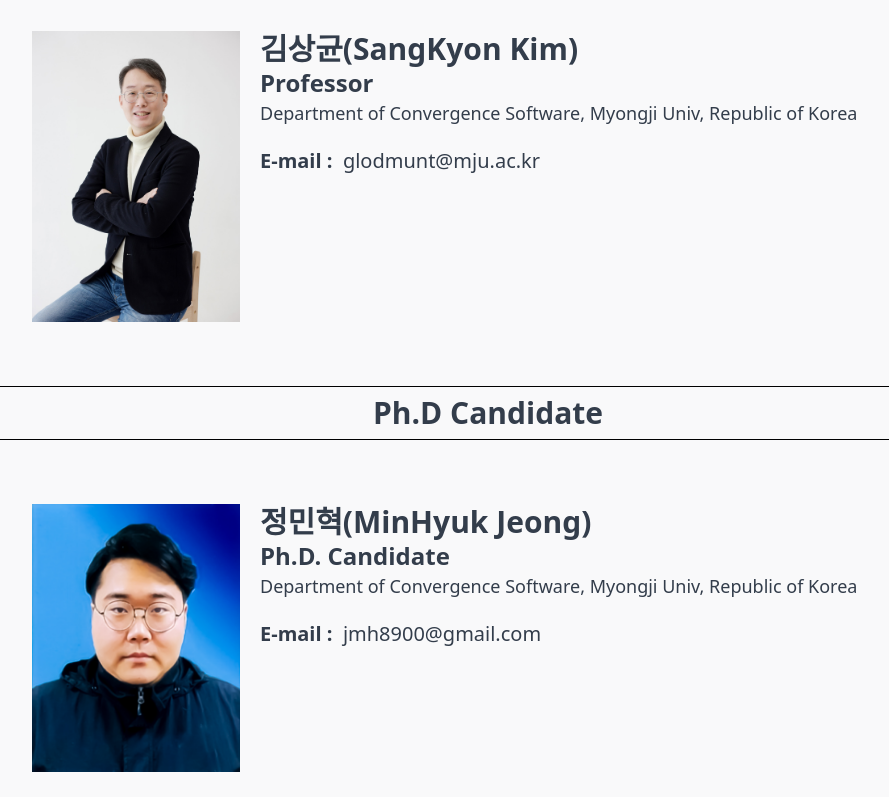
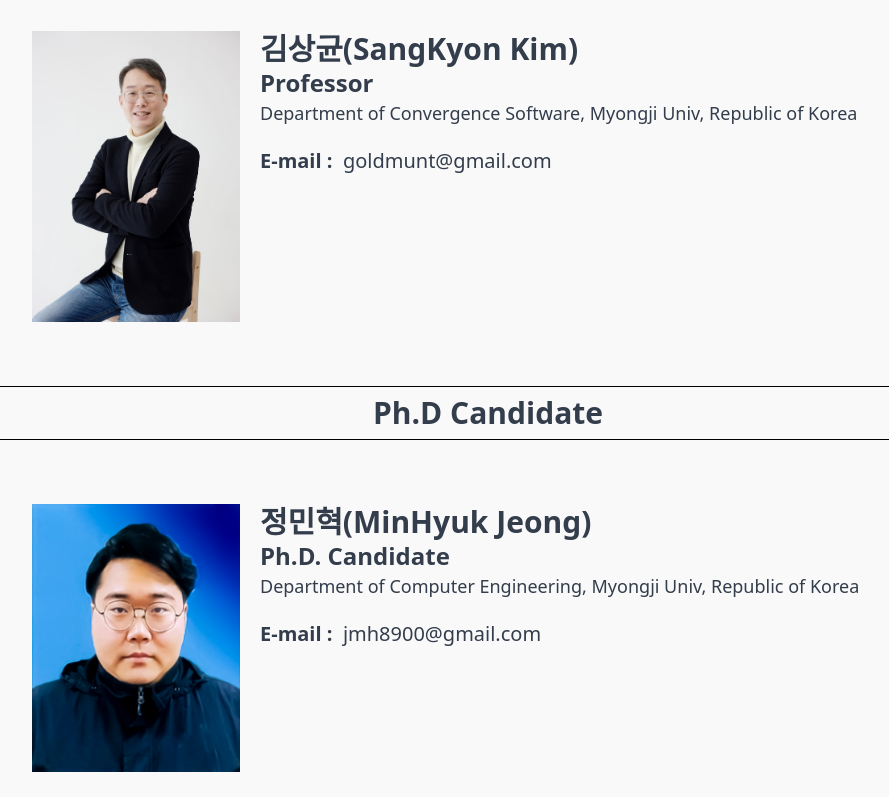
Before and after one commit to UXMUnderGraduate/UXM-Lab-FE, a Next.js app in the folder Next_v1/: page /members in a window 1280 px wide. Shown: the part 395-1192 px from the top of the page, without its empty margins (152-1041 px from the left). Built offline with nearby package versions, Linux system fonts and the light colour scheme.

Commit message:
Chore : image 변경

```diff
--- a/Next_v1/src/components/members/CardItemv2.tsx
+++ b/Next_v1/src/components/members/CardItemv2.tsx
@@ -2,11 +2,16 @@ import Image from 'next/image';
 import React, { FC } from 'react';
 
 interface CardItemv2Props {
+  id?: number;
   img: string;
   nameKr: string;
-  nameEn: string;
-  email: string;
-  position: string;
+  nameEn?: string;
+  email?: string;
+  position?: string;
+  affiliation?: string;
+  isAlumni?: boolean;
+  researchField?: string;
+  degree?: string;
 }
 
 const CardItemv2: FC<CardItemv2Props> = (props) => {
@@ -16,7 +21,7 @@ const CardItemv2: FC<CardItemv2Props> = (props) => {
       <div className="sm:pl-5 sm:pt-0 pt-3">
         <h1 className="font-black text-xl sm:text-3xl">{props.nameKr + '(' + props.nameEn + ')'}</h1>
         <h2 className="font-bold sm:text-2xl">{props.position}</h2>
-        <h4 className=" font-medium sm:mb-5 sm:text-lg">Department of Convergence Software, Myongji Univ, Republic of Korea</h4>
+        <h4 className=" font-medium sm:mb-5 sm:text-lg">{props.affiliation}</h4>
         <div className="flex">
           <span className="font-bold sm:text-xl">E-mail : &nbsp;</span>
           <span>
--- a/Next_v1/src/components/members/CardList.tsx
+++ b/Next_v1/src/components/members/CardList.tsx
@@ -22,10 +22,10 @@ const dummy = [
     id: 1, //index
     nameEn: 'SangKyon Kim',
     nameKr: '김상균',
-    affiliation: 'Myongji Univ', //소속기관
+    affiliation: 'Department of Convergence Software, Myongji Univ, Republic of Korea', //소속기관
     isAlumni: false,
     researchField: 'BlockChain', //연구분야
-    email: 'glodmunt@mju.ac.kr',
+    email: 'goldmunt@gmail.com',
     degree: 'Professor',
     img: '/images/professor.jpeg',
   },
@@ -33,7 +33,7 @@ const dummy = [
     id: 2, //index
     nameEn: 'MinHyuk Jeong',
     nameKr: '정민혁',
-    affiliation: 'Myongji Univ', //소속기관
+    affiliation: 'Department of Computer Engineering, Myongji Univ, Republic of Korea', //소속기관
     isAlumni: false,
     researchField: '없는디..', //연구분야
     email: 'jmh8900@gmail.com',
@@ -44,7 +44,7 @@ const dummy = [
     id: 3, //index
     nameEn: 'Heesoo Choi',
     nameKr: '최희수',
-    affiliation: 'Myongji Univ', //소속기관
+    affiliation: 'Department of Convergence Software, Myongji Univ, Republic of Korea', //소속기관
     isAlumni: false,
     researchField: '없는디..', //연구분야
     email: 'cocamon85@gmail.com',
@@ -55,7 +55,7 @@ const dummy = [
     id: 4, //index
     nameEn: 'Minsu Kim',
     nameKr: '김민수',
-    affiliation: 'Myongji Univ', //소속기관
+    affiliation: 'Department of Convergence Software, Myongji Univ, Republic of Korea', //소속기관
     isAlumni: false,
     researchField: '없는디..', //연구분야
     email: 'minsu020302@gmail.com',
@@ -66,7 +66,7 @@ const dummy = [
     id: 5, //index
     nameEn: 'Donghyeok Jang',
     nameKr: '장동혁',
-    affiliation: 'Myongji Univ', //소속기관
+    affiliation: 'Department of Convergence Software, Myongji Univ, Republic of Korea', //소속기관
     isAlumni: false,
     researchField: '없는디..', //연구분야
     email: 'lotto9803@naver.com',
@@ -77,7 +77,7 @@ const dummy = [
     id: 6, //index
     nameEn: 'Sohyeon Kim ',
     nameKr: '김소현',
-    affiliation: 'Myongji Univ', //소속기관이름
+    affiliation: 'Department of Convergence Software, Myongji Univ, Republic of Korea', //소속기관이름
     isAlumni: false,
     researchField: '없는디..', //연구분야
     email: 'sooooooohyeon5@naver.com',
@@ -88,7 +88,7 @@ const dummy = [
     id: 7, //index
     nameEn: 'Gi Woong Chae',
     nameKr: '채기웅',
-    affiliation: 'Myongji Univ', //소속기관
+    affiliation: 'Department of Convergence Software, Myongji Univ, Republic of Korea', //소속기관
     isAlumni: false,
     researchField: '없는디..', //연구분야
     email: 'rldndco@mju.ac.kr',
@@ -99,7 +99,7 @@ const dummy = [
     id: 8, //index
     nameEn: 'Seonjae Hyun',
     nameKr: '현선재',
-    affiliation: 'Myongji Univ', //소속기관
+    affiliation: 'Department of Convergence Software, Myongji Univ, Republic of Korea', //소속기관
     isAlumni: false,
     researchField: '없는디..', //연구분야
     email: 'hsj106@mju.ac.kr',
@@ -110,7 +110,7 @@ const dummy = [
     id: 9, //index
     nameEn: 'SuJi Kim',
     nameKr: '김수지',
-    affiliation: 'Myongji Univ', //소속기관
+    affiliation: 'Department of Convergence Software, Myongji Univ, Republic of Korea', //소속기관
     isAlumni: false,
     researchField: '없는디..', //연구분야
     email: 'doyeon96@gmail.com',
@@ -121,7 +121,7 @@ const dummy = [
     id: 10, //index
     nameEn: 'Younghwan Kim',
     nameKr: '김영환',
-    affiliation: 'Myongji Univ', //소속기관
+    affiliation: 'Department of Convergence Software, Myongji Univ, Republic of Korea', //소속기관
     isAlumni: false,
     researchField: '없는디..', //연구분야
     email: 'dudghks021121@gmail.com',
@@ -132,7 +132,7 @@ const dummy = [
     id: 11, //index
     nameEn: 'DoJin You',
     nameKr: '유도진',
-    affiliation: 'Myongji Univ', //소속기관
+    affiliation: 'Department of Convergence Software, Myongji Univ, Republic of Korea', //소속기관
     isAlumni: true,
     researchField: '없는디..', //연구분야
     email: 'djyou128@gmail.com',
@@ -156,29 +156,29 @@ const CardList: React.FC = () => {
   return (
     <div className="w-full text-center">
       <TitleHorizon>Professor</TitleHorizon>
-      <CardItemv2 nameKr={dummy[0].nameKr} nameEn={dummy[0].nameEn} img={dummy[0].img} position={dummy[0].degree} email={dummy[0].email} />
+      <CardItemv2 nameKr={dummy[0].nameKr} nameEn={dummy[0].nameEn} img={dummy[0].img} position={dummy[0].degree} email={dummy[0].email} affiliation={dummy[0].affiliation} />
 
       <TitleHorizon>Ph.D Candidate</TitleHorizon>
       {Ph_D_C_List &&
         Ph_D_C_List.map((data) => {
-          return <CardItemv2 key={data.id} nameKr={data.nameKr} nameEn={data.nameEn} img={data.img} position={data.degree} email={data.email} />;
+          return <CardItemv2 key={data.id} nameKr={data.nameKr} nameEn={data.nameEn} img={data.img} position={data.degree} email={data.email} affiliation={data.affiliation} />;
         })}
       {/* <TitleHorizon>Ph.D Student</TitleHorizon> */}
       <TitleHorizon>MS Students</TitleHorizon>
       {MSList &&
         MSList.map((data) => {
-          return <CardItemv2 key={data.id} nameKr={data.nameKr} nameEn={data.nameEn} img={data.img} position={data.degree} email={data.email} />;
+          return <CardItemv2 key={data.id} nameKr={data.nameKr} nameEn={data.nameEn} img={data.img} position={data.degree} email={data.email} affiliation={data.affiliation} />;
         })}
       <TitleHorizon>BS Students</TitleHorizon>
       {BSList &&
         BSList.map((data) => {
-          return <CardItemv2 key={data.id} nameKr={data.nameKr} nameEn={data.nameEn} img={data.img} position={data.degree} email={data.email} />;
+          return <CardItemv2 key={data.id} nameKr={data.nameKr} nameEn={data.nameEn} img={data.img} position={data.degree} email={data.email} affiliation={data.affiliation} />;
         })}
       {/* <CardItemv2 nameKr={dummy[3].nameKr} nameEn={dummy[3].nameEn} img={dummy[3].img} position={dummy[3].degree} email={dummy[3].email} /> */}
       <TitleHorizon>Alumni</TitleHorizon>
       {alumniList &&
         alumniList.map((data) => {
-          return <CardItemv2 key={data.id} nameKr={data.nameKr} nameEn={data.nameEn} img={data.img} position={data.degree} email={data.email} />;
+          return <CardItemv2 key={data.id} nameKr={data.nameKr} nameEn={data.nameEn} img={data.img} position={data.degree} email={data.email} affiliation={data.affiliation} />;
         })}
     </div>
   );
```
Also changed, not shown: Next_v1/public/images/donghyeok.jpeg.
